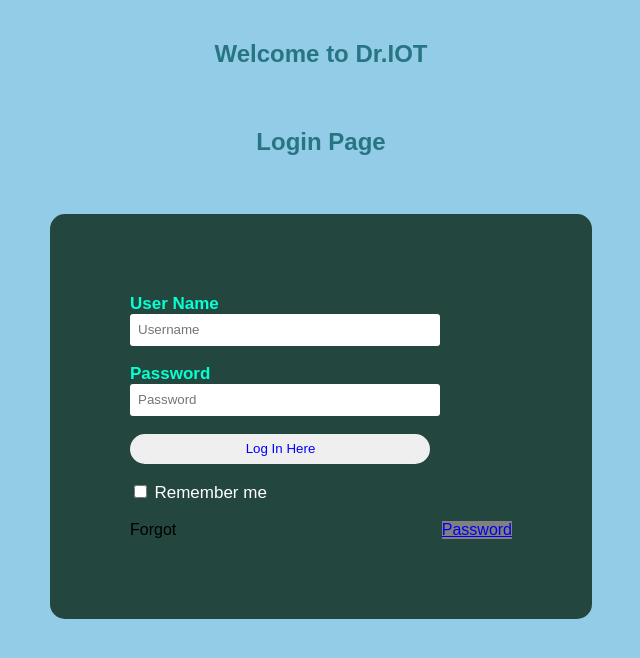
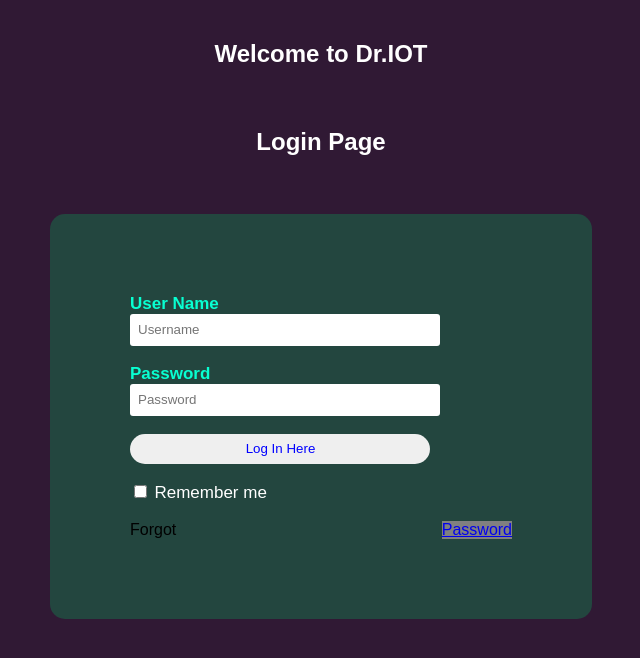
Before and after one commit to Aditya4289/Dr.IOT, a website: page login.html in a window 1280 px wide. Shown: the whole page, without its empty margins (319-959 px from the left). Drawn offline with Linux system fonts and the light colour scheme.

Commit message:
Update style.css

```diff
--- a/style.css
+++ b/style.css
@@ -2,7 +2,7 @@ body
 {
     margin: 0;
     padding: 0;
-    background-color:#6abadeba;
+    background-color:#301934;
     font-family: 'Arial';
 }
 .login{
@@ -17,7 +17,7 @@ body
 }
 h2{
     text-align: center;
-    color: #277582;
+    color: #ffffff;
     padding: 20px;
 }
 label{
```
